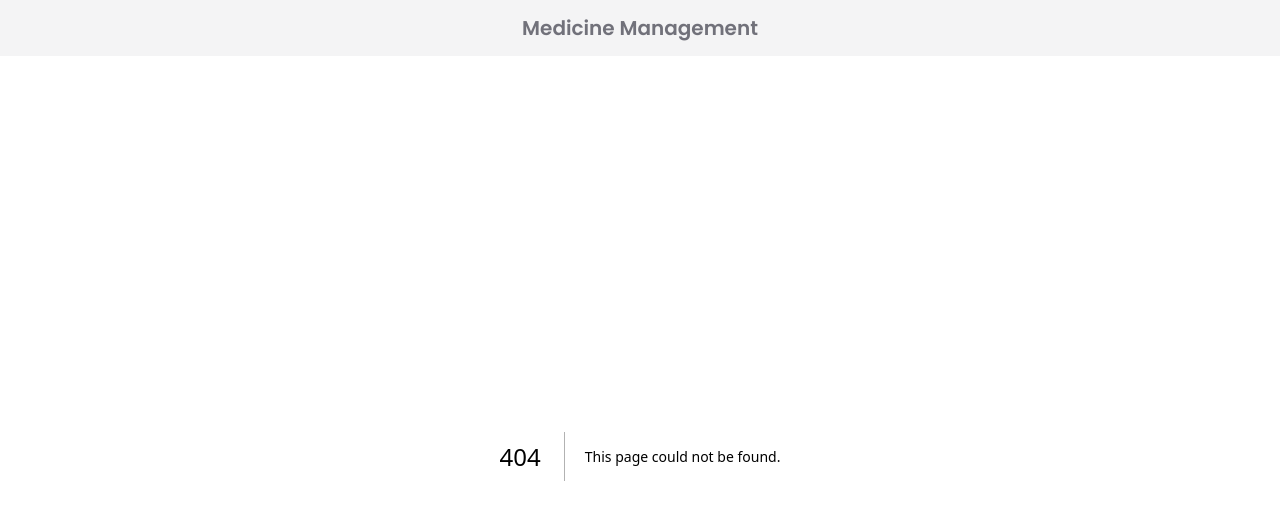
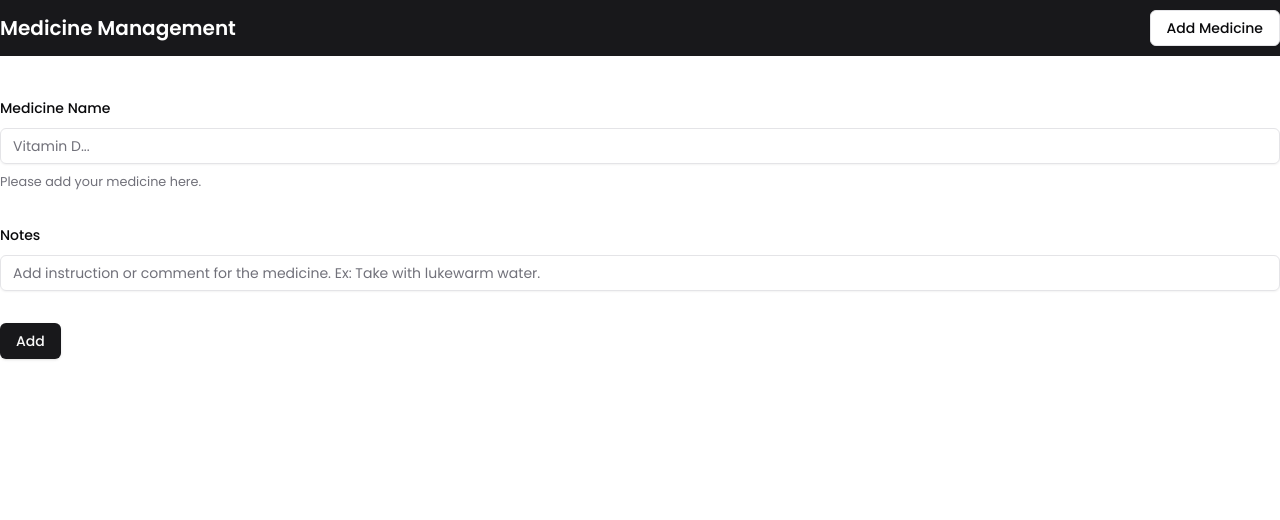
Before and after one commit to shiwanshudev/medicine-management, a Next.js app: page /add-medicine in a window 1280 px wide. Before the commit this address had no page. Shown: the top 520 px of the page. Built offline with nearby package versions, Linux system fonts and the light colour scheme.

Commit message:
Add form structure for add medicine

```diff
--- /dev/null
+++ b/app/add-medicine/page.tsx
@@ -0,0 +1,84 @@
+"use client";
+
+import { z } from "zod";
+
+import { zodResolver } from "@hookform/resolvers/zod";
+import { useForm } from "react-hook-form";
+import { Button } from "@/components/ui/button";
+import {
+  Form,
+  FormControl,
+  FormDescription,
+  FormField,
+  FormItem,
+  FormLabel,
+  FormMessage,
+} from "@/components/ui/form";
+
+import { Input } from "@/components/ui/input";
+
+export default function AddMedicine() {
+  const formSchema = z.object({
+    medicineName: z.string().min(2, {
+      message: "medicineName must be at least 2 characters.",
+    }),
+    notes: z.string(),
+  });
+  // 1. Define your form.
+  const form = useForm<z.infer<typeof formSchema>>({
+    resolver: zodResolver(formSchema),
+    defaultValues: {
+      medicineName: "",
+    },
+  });
+
+  // 2. Define a submit handler.
+  function onSubmit(values: z.infer<typeof formSchema>) {
+    // Do something with the form values.
+    // ✅ This will be type-safe and validated.
+    console.log(values);
+  }
+
+  return (
+    <div className="container mx-auto pt-10">
+      <Form {...form}>
+        <form onSubmit={form.handleSubmit(onSubmit)} className="space-y-8">
+          <FormField
+            control={form.control}
+            name="medicineName"
+            render={({ field }) => (
+              <FormItem>
+                <FormLabel>Medicine Name</FormLabel>
+                <FormControl>
+                  <Input placeholder="Vitamin D..." {...field} />
+                </FormControl>
+                <FormDescription>
+                  Please add your medicine here.
+                </FormDescription>
+                <FormMessage />
+              </FormItem>
+            )}
+          />
+
+          <FormField
+            control={form.control}
+            name="notes"
+            render={({ field }) => (
+              <FormItem>
+                <FormLabel>Notes</FormLabel>
+                <FormControl>
+                  <Input
+                    placeholder="Add instruction or comment for the medicine. Ex: Take with lukewarm water."
+                    {...field}
+                  />
+                </FormControl>
+                <FormMessage />
+              </FormItem>
+            )}
+          />
+          <Button type="submit">Add</Button>
+        </form>
+      </Form>
+    </div>
+  );
+}
--- a/app/page.tsx
+++ b/app/page.tsx
@@ -67,12 +67,12 @@
 export default function Home() {
   const [searchTerm, setSearchTerm] = useState<string>("");
   return (
-    <div className="container mx-auto">
+    <div className="container mx-auto lg:px-0 px-2">
       <Input
         placeholder="Search medicines..."
         onChange={(e) => setSearchTerm(e.target.value)}
         value={searchTerm}
-        className="mt-5 mb-10 lg:w-3/4 lg:block mx-auto"
+        className="mt-5 mb-10 lg:block mx-auto"
       />
       <Table>
         <TableCaption>A list of your recent medicines.</TableCaption>
--- a/components/navbar.tsx
+++ b/components/navbar.tsx
@@ -1,11 +1,17 @@
 import Link from "next/link";
+import { Button } from "./ui/button";
 
 export default function Navbar() {
   return (
-    <div className="h-14 flex items-center justify-center bg-zinc-100">
-      <Link href={"/"} className="font-semibold text-xl text-zinc-500">
-        Medicine Management
-      </Link>
+    <div className="h-14 flex items-center justify-center bg-zinc-900">
+      <div className="flex items-center justify-between w-full container px-2 lg:px-0">
+        <Link href={"/"} className="font-semibold lg:text-xl text-white">
+          Medicine Management
+        </Link>
+        <Link href="/add-medicine">
+          <Button variant={"outline"}>Add Medicine</Button>
+        </Link>
+      </div>
     </div>
   );
 }
--- /dev/null
+++ b/components/ui/button.tsx
@@ -0,0 +1,57 @@
+import * as React from "react"
+import { Slot } from "@radix-ui/react-slot"
+import { cva, type VariantProps } from "class-variance-authority"
+
+import { cn } from "@/lib/utils"
+
+const buttonVariants = cva(
+  "inline-flex items-center justify-center whitespace-nowrap rounded-md text-sm font-medium transition-colors focus-visible:outline-none focus-visible:ring-1 focus-visible:ring-ring disabled:pointer-events-none disabled:opacity-50",
+  {
+    variants: {
+      variant: {
+        default:
+          "bg-primary text-primary-foreground shadow hover:bg-primary/90",
+        destructive:
+          "bg-destructive text-destructive-foreground shadow-sm hover:bg-destructive/90",
+        outline:
+          "border border-input bg-background shadow-sm hover:bg-accent hover:text-accent-foreground",
+        secondary:
+          "bg-secondary text-secondary-foreground shadow-sm hover:bg-secondary/80",
+        ghost: "hover:bg-accent hover:text-accent-foreground",
+        link: "text-primary underline-offset-4 hover:underline",
+      },
+      size: {
+        default: "h-9 px-4 py-2",
+        sm: "h-8 rounded-md px-3 text-xs",
+        lg: "h-10 rounded-md px-8",
+        icon: "h-9 w-9",
+      },
+    },
+    defaultVariants: {
+      variant: "default",
+      size: "default",
+    },
+  }
+)
+
+export interface ButtonProps
+  extends React.ButtonHTMLAttributes<HTMLButtonElement>,
+    VariantProps<typeof buttonVariants> {
+  asChild?: boolean
+}
+
+const Button = React.forwardRef<HTMLButtonElement, ButtonProps>(
+  ({ className, variant, size, asChild = false, ...props }, ref) => {
+    const Comp = asChild ? Slot : "button"
+    return (
+      <Comp
+        className={cn(buttonVariants({ variant, size, className }))}
+        ref={ref}
+        {...props}
+      />
+    )
+  }
+)
+Button.displayName = "Button"
+
+export { Button, buttonVariants }
--- /dev/null
+++ b/components/ui/form.tsx
@@ -0,0 +1,178 @@
+"use client"
+
+import * as React from "react"
+import * as LabelPrimitive from "@radix-ui/react-label"
+import { Slot } from "@radix-ui/react-slot"
+import {
+  Controller,
+  ControllerProps,
+  FieldPath,
+  FieldValues,
+  FormProvider,
+  useFormContext,
+} from "react-hook-form"
+
+import { cn } from "@/lib/utils"
+import { Label } from "@/components/ui/label"
+
+const Form = FormProvider
+
+type FormFieldContextValue<
+  TFieldValues extends FieldValues = FieldValues,
+  TName extends FieldPath<TFieldValues> = FieldPath<TFieldValues>
+> = {
+  name: TName
+}
+
+const FormFieldContext = React.createContext<FormFieldContextValue>(
+  {} as FormFieldContextValue
+)
+
+const FormField = <
+  TFieldValues extends FieldValues = FieldValues,
+  TName extends FieldPath<TFieldValues> = FieldPath<TFieldValues>
+>({
+  ...props
+}: ControllerProps<TFieldValues, TName>) => {
+  return (
+    <FormFieldContext.Provider value={{ name: props.name }}>
+      <Controller {...props} />
+    </FormFieldContext.Provider>
+  )
+}
+
+const useFormField = () => {
+  const fieldContext = React.useContext(FormFieldContext)
+  const itemContext = React.useContext(FormItemContext)
+  const { getFieldState, formState } = useFormContext()
+
+  const fieldState = getFieldState(fieldContext.name, formState)
+
+  if (!fieldContext) {
+    throw new Error("useFormField should be used within <FormField>")
+  }
+
+  const { id } = itemContext
+
+  return {
+    id,
+    name: fieldContext.name,
+    formItemId: `${id}-form-item`,
+    formDescriptionId: `${id}-form-item-description`,
+    formMessageId: `${id}-form-item-message`,
+    ...fieldState,
+  }
+}
+
+type FormItemContextValue = {
+  id: string
+}
+
+const FormItemContext = React.createContext<FormItemContextValue>(
+  {} as FormItemContextValue
+)
+
+const FormItem = React.forwardRef<
+  HTMLDivElement,
+  React.HTMLAttributes<HTMLDivElement>
+>(({ className, ...props }, ref) => {
+  const id = React.useId()
+
+  return (
+    <FormItemContext.Provider value={{ id }}>
+      <div ref={ref} className={cn("space-y-2", className)} {...props} />
+    </FormItemContext.Provider>
+  )
+})
+FormItem.displayName = "FormItem"
+
+const FormLabel = React.forwardRef<
+  React.ElementRef<typeof LabelPrimitive.Root>,
+  React.ComponentPropsWithoutRef<typeof LabelPrimitive.Root>
+>(({ className, ...props }, ref) => {
+  const { error, formItemId } = useFormField()
+
+  return (
+    <Label
+      ref={ref}
+      className={cn(error && "text-destructive", className)}
+      htmlFor={formItemId}
+      {...props}
+    />
+  )
+})
+FormLabel.displayName = "FormLabel"
+
+const FormControl = React.forwardRef<
+  React.ElementRef<typeof Slot>,
+  React.ComponentPropsWithoutRef<typeof Slot>
+>(({ ...props }, ref) => {
+  const { error, formItemId, formDescriptionId, formMessageId } = useFormField()
+
+  return (
+    <Slot
+      ref={ref}
+      id={formItemId}
+      aria-describedby={
+        !error
+          ? `${formDescriptionId}`
+          : `${formDescriptionId} ${formMessageId}`
+      }
+      aria-invalid={!!error}
+      {...props}
+    />
+  )
+})
+FormControl.displayName = "FormControl"
+
+const FormDescription = React.forwardRef<
+  HTMLParagraphElement,
+  React.HTMLAttributes<HTMLParagraphElement>
+>(({ className, ...props }, ref) => {
+  const { formDescriptionId } = useFormField()
+
+  return (
+    <p
+      ref={ref}
+      id={formDescriptionId}
+      className={cn("text-[0.8rem] text-muted-foreground", className)}
+      {...props}
+    />
+  )
+})
+FormDescription.displayName = "FormDescription"
+
+const FormMessage = React.forwardRef<
+  HTMLParagraphElement,
+  React.HTMLAttributes<HTMLParagraphElement>
+>(({ className, children, ...props }, ref) => {
+  const { error, formMessageId } = useFormField()
+  const body = error ? String(error?.message) : children
+
+  if (!body) {
+    return null
+  }
+
+  return (
+    <p
+      ref={ref}
+      id={formMessageId}
+      className={cn("text-[0.8rem] font-medium text-destructive", className)}
+      {...props}
+    >
+      {body}
+    </p>
+  )
+})
+FormMessage.displayName = "FormMessage"
+
+export {
+  useFormField,
+  Form,
+  FormItem,
+  FormLabel,
+  FormControl,
+  FormDescription,
+  FormMessage,
+  FormField,
+}
--- /dev/null
+++ b/components/ui/label.tsx
@@ -0,0 +1,26 @@
+"use client"
+
+import * as React from "react"
+import * as LabelPrimitive from "@radix-ui/react-label"
+import { cva, type VariantProps } from "class-variance-authority"
+
+import { cn } from "@/lib/utils"
+
+const labelVariants = cva(
+  "text-sm font-medium leading-none peer-disabled:cursor-not-allowed peer-disabled:opacity-70"
+)
+
+const Label = React.forwardRef<
+  React.ElementRef<typeof LabelPrimitive.Root>,
+  React.ComponentPropsWithoutRef<typeof LabelPrimitive.Root> &
+    VariantProps<typeof labelVariants>
+>(({ className, ...props }, ref) => (
+  <LabelPrimitive.Root
+    ref={ref}
+    className={cn(labelVariants(), className)}
+    {...props}
+  />
+))
+Label.displayName = LabelPrimitive.Root.displayName
+
+export { Label }
```
Also changed, not shown: package.json (+6 -1 lines), 1 other file (tests, documents, lock files or other folders).
